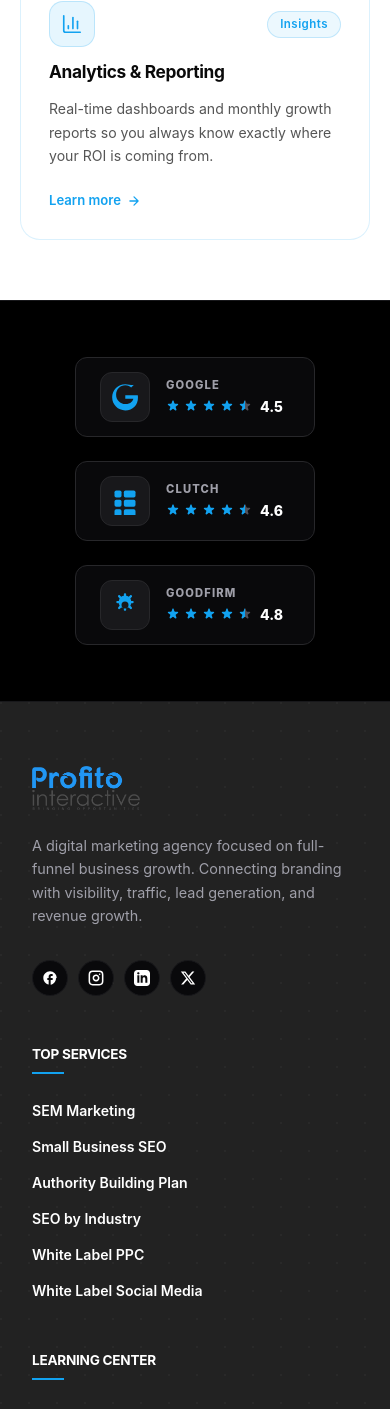
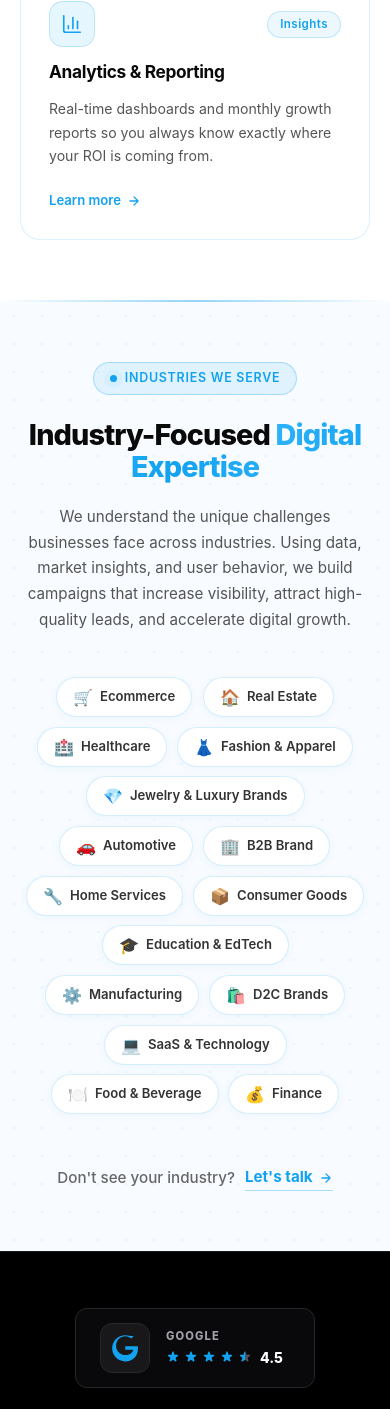
Before and after one commit to ShivangiPandey1236/profito, a React (Vite) app: page / in a window 390 px wide. Shown: the part 6897-8306 px from the top of the page. Built offline with nearby package versions, Linux system fonts and the light colour scheme.

Commit message:
feat: add IndustriesSection component to Home page with intersection animations

```diff
--- /dev/null
+++ b/src/components/IndustriesSection.jsx
@@ -0,0 +1,96 @@
+import React, { useEffect, useRef } from 'react'
+
+const INDUSTRIES = [
+  { emoji: '🛒', label: 'Ecommerce' },
+  { emoji: '🏠', label: 'Real Estate' },
+  { emoji: '🏥', label: 'Healthcare' },
+  { emoji: '👗', label: 'Fashion & Apparel' },
+  { emoji: '💎', label: 'Jewelry & Luxury Brands' },
+  { emoji: '🚗', label: 'Automotive' },
+  { emoji: '🏢', label: 'B2B Brand' },
+  { emoji: '🔧', label: 'Home Services' },
+  { emoji: '📦', label: 'Consumer Goods' },
+  { emoji: '🎓', label: 'Education & EdTech' },
+  { emoji: '⚙️', label: 'Manufacturing' },
+  { emoji: '🛍️', label: 'D2C Brands' },
+  { emoji: '💻', label: 'SaaS & Technology' },
+  { emoji: '🍽️', label: 'Food & Beverage' },
+  { emoji: '💰', label: 'Finance' },
+]
+
+export default function IndustriesSection() {
+  const headingRef = useRef(null)
+  const gridRef    = useRef(null)
+
+  useEffect(() => {
+    const targets = [headingRef.current, gridRef.current].filter(Boolean)
+    const observer = new IntersectionObserver(
+      (entries) => {
+        entries.forEach((entry) => {
+          if (entry.isIntersecting) {
+            entry.target.classList.add('is-visible')
+            observer.unobserve(entry.target)
+          }
+        })
+      },
+      { threshold: 0.1 }
+    )
+    targets.forEach((t) => observer.observe(t))
+    return () => observer.disconnect()
+  }, [])
+
+  return (
+    <section className="industries-section" aria-label="Industries we serve">
+      {/* Subtle background grid pattern */}
+      <div className="industries-bg-pattern" aria-hidden="true" />
+
+      <div className="industries-inner">
+        {/* Heading */}
+        <div className="industries-heading-block" ref={headingRef}>
+          <span className="industries-badge">
+            <span className="industries-badge-dot" aria-hidden="true" />
+            Industries We Serve
+          </span>
+          <h2 className="industries-title">
+            Industry-Focused{' '}
+            <span className="industries-title-highlight">Digital Expertise</span>
+          </h2>
+          <p className="industries-subtitle">
+            We understand the unique challenges businesses face across industries. Using data,
+            market insights, and user behavior, we build campaigns that increase visibility,
+            attract high-quality leads, and accelerate digital growth.
+          </p>
+        </div>
+
+        {/* Pill grid */}
+        <div className="industries-grid" ref={gridRef}>
+          {INDUSTRIES.map((industry, i) => (
+            <div
+              className="industry-pill"
+              key={i}
+              style={{ animationDelay: `${i * 0.05}s` }}
+            >
+              <span className="industry-pill-emoji" aria-hidden="true">
+                {industry.emoji}
+              </span>
+              <span className="industry-pill-label">{industry.label}</span>
+            </div>
+          ))}
+        </div>
+
+        {/* Bottom CTA nudge */}
+        <div className="industries-cta-row">
+          <span className="industries-cta-text">
+            Don't see your industry?
+          </span>
+          <a href="#contact" className="industries-cta-link">
+            Let's talk
+            <svg width="14" height="14" viewBox="0 0 24 24" fill="none" stroke="currentColor" strokeWidth="2.2" strokeLinecap="round" strokeLinejoin="round" aria-hidden="true">
+              <path d="M5 12h14M12 5l7 7-7 7"/>
+            </svg>
+          </a>
+        </div>
+      </div>
+    </section>
+  )
+}
--- a/src/components/pages/Home.jsx
+++ b/src/components/pages/Home.jsx
@@ -5,6 +5,8 @@
 import CTASection from '../CTASection'
 import ClientsSection from '../ClientsSection'
 import Services from '../Services'
+import IndustriesSection from '../IndustriesSection'
+
 function Home() {
     return (
         <div>
@@ -19,6 +21,8 @@
             <ClientsSection />
              <div className="section-divider" />
             <Services/>
+            <div className="section-divider" />
+            <IndustriesSection />
         </div>
     )
 }
--- a/src/index.css
+++ b/src/index.css
@@ -2113,3 +2113,284 @@
     padding: 24px 20px;
   }
 }
+
+/* ===========================
+   INDUSTRIES SECTION
+   =========================== */
+
+@keyframes industryPillPop {
+  from {
+    opacity: 0;
+    transform: translateY(16px) scale(0.94);
+  }
+  to {
+    opacity: 1;
+    transform: translateY(0) scale(1);
+  }
+}
+
+.industries-section {
+  position: relative;
+  background: #f8fbff;
+  padding: 100px 80px;
+  overflow: hidden;
+}
+
+/* Subtle dot-grid background */
+.industries-bg-pattern {
+  position: absolute;
+  inset: 0;
+  background-image: radial-gradient(circle, rgba(18, 162, 240, 0.08) 1px, transparent 1px);
+  background-size: 28px 28px;
+  pointer-events: none;
+}
+
+.industries-inner {
+  position: relative;
+  z-index: 1;
+  max-width: 1200px;
+  margin: 0 auto;
+}
+
+/* ── Heading block ── */
+.industries-heading-block {
+  text-align: center;
+  margin-bottom: 56px;
+  opacity: 0;
+  transform: translateY(28px);
+  transition:
+    opacity 0.7s cubic-bezier(0.22, 1, 0.36, 1),
+    transform 0.7s cubic-bezier(0.22, 1, 0.36, 1);
+}
+
+.industries-heading-block.is-visible {
+  opacity: 1;
+  transform: translateY(0);
+}
+
+/* Badge */
+.industries-badge {
+  display: inline-flex;
+  align-items: center;
+  gap: 8px;
+  background: rgba(18, 162, 240, 0.1);
+  border: 1px solid rgba(18, 162, 240, 0.3);
+  color: var(--color-primary);
+  font-family: var(--font-sans);
+  font-size: 0.78rem;
+  font-weight: 600;
+  letter-spacing: 0.06em;
+  text-transform: uppercase;
+  padding: 6px 16px;
+  border-radius: 9999px;
+  margin-bottom: 24px;
+}
+
+.industries-badge-dot {
+  width: 7px;
+  height: 7px;
+  border-radius: 50%;
+  background: var(--color-primary);
+  flex-shrink: 0;
+  animation: heroDotPulse 2s ease-in-out infinite;
+}
+
+/* Title */
+.industries-title {
+  font-family: var(--font-sans);
+  font-size: clamp(1.8rem, 4vw, 3rem);
+  font-weight: 800;
+  line-height: 1.13;
+  letter-spacing: -0.03em;
+  color: #0a0a0a;
+  margin: 0 auto 20px;
+}
+
+.industries-title-highlight {
+  background: linear-gradient(90deg, #12a2f0 0%, #3ebbff 50%, #12a2f0 100%);
+  background-size: 200% auto;
+  -webkit-background-clip: text;
+  -webkit-text-fill-color: transparent;
+  background-clip: text;
+  animation: gradientShift 4s linear infinite;
+}
+
+/* Subtitle */
+.industries-subtitle {
+  font-family: var(--font-sans);
+  font-size: clamp(0.95rem, 1.5vw, 1.08rem);
+  font-weight: 400;
+  line-height: 1.7;
+  color: #555555;
+  max-width: 760px;
+  margin: 0 auto;
+}
+
+/* ── Pill grid ── */
+.industries-grid {
+  display: flex;
+  flex-wrap: wrap;
+  gap: 14px;
+  justify-content: center;
+  margin-bottom: 52px;
+  opacity: 0;
+  transform: translateY(24px);
+  transition:
+    opacity 0.7s cubic-bezier(0.22, 1, 0.36, 1) 0.1s,
+    transform 0.7s cubic-bezier(0.22, 1, 0.36, 1) 0.1s;
+}
+
+.industries-grid.is-visible {
+  opacity: 1;
+  transform: translateY(0);
+}
+
+.industries-grid.is-visible .industry-pill {
+  animation: industryPillPop 0.5s cubic-bezier(0.34, 1.4, 0.64, 1) both;
+}
+
+/* Individual pill */
+.industry-pill {
+  display: inline-flex;
+  align-items: center;
+  gap: 9px;
+  background: #ffffff;
+  border: 1px solid rgba(18, 162, 240, 0.18);
+  border-radius: 9999px;
+  padding: 11px 22px;
+  cursor: default;
+  opacity: 0; /* starts hidden; animation sets to 1 */
+  transition:
+    background var(--transition-normal),
+    border-color var(--transition-normal),
+    box-shadow var(--transition-normal),
+    transform var(--transition-normal),
+    color var(--transition-normal);
+  box-shadow: 0 2px 8px rgba(18, 162, 240, 0.05);
+}
+
+.industry-pill:hover {
+  background: rgba(18, 162, 240, 0.06);
+  border-color: rgba(18, 162, 240, 0.45);
+  box-shadow: 0 6px 20px rgba(18, 162, 240, 0.13);
+  transform: translateY(-3px) scale(1.03);
+}
+
+.industry-pill-emoji {
+  font-size: 1.15rem;
+  line-height: 1;
+  flex-shrink: 0;
+  transition: transform var(--transition-normal);
+}
+
+.industry-pill:hover .industry-pill-emoji {
+  transform: scale(1.15) rotate(-4deg);
+}
+
+.industry-pill-label {
+  font-family: var(--font-sans);
+  font-size: 0.9rem;
+  font-weight: 600;
+  color: #333333;
+  white-space: nowrap;
+  transition: color var(--transition-normal);
+}
+
+.industry-pill:hover .industry-pill-label {
+  color: var(--color-primary);
+}
+
+/* ── Bottom CTA nudge ── */
+.industries-cta-row {
+  display: flex;
+  align-items: center;
+  justify-content: center;
+  gap: 10px;
+  flex-wrap: wrap;
+}
+
+.industries-cta-text {
+  font-family: var(--font-sans);
+  font-size: 0.95rem;
+  font-weight: 500;
+  color: #666666;
+}
+
+.industries-cta-link {
+  display: inline-flex;
+  align-items: center;
+  gap: 6px;
+  font-family: var(--font-sans);
+  font-size: 0.95rem;
+  font-weight: 700;
+  color: var(--color-primary);
+  text-decoration: none;
+  border-bottom: 1.5px solid rgba(18, 162, 240, 0.35);
+  padding-bottom: 1px;
+  transition:
+    color var(--transition-normal),
+    border-color var(--transition-normal),
+    gap var(--transition-fast);
+}
+
+.industries-cta-link:hover {
+  color: var(--color-primary-hover);
+  border-color: var(--color-primary-hover);
+  gap: 10px;
+}
+
+.industries-cta-link svg {
+  transition: transform var(--transition-fast);
+}
+
+.industries-cta-link:hover svg {
+  transform: translateX(4px);
+}
+
+/* ── Responsive ── */
+@media (max-width: 1100px) {
+  .industries-section {
+    padding: 80px 48px;
+  }
+}
+
+@media (max-width: 768px) {
+  .industries-section {
+    padding: 72px 32px;
+  }
+
+  .industries-heading-block {
+    margin-bottom: 44px;
+  }
+
+  .industry-pill {
+    padding: 10px 18px;
+  }
+
+  .industry-pill-label {
+    font-size: 0.85rem;
+  }
+}
+
+@media (max-width: 576px) {
+  .industries-section {
+    padding: 60px 20px;
+  }
+
+  .industries-grid {
+    gap: 10px;
+  }
+
+  .industry-pill {
+    padding: 9px 16px;
+    gap: 7px;
+  }
+
+  .industry-pill-emoji {
+    font-size: 1rem;
+  }
+
+  .industry-pill-label {
+    font-size: 0.82rem;
+  }
+}
```
